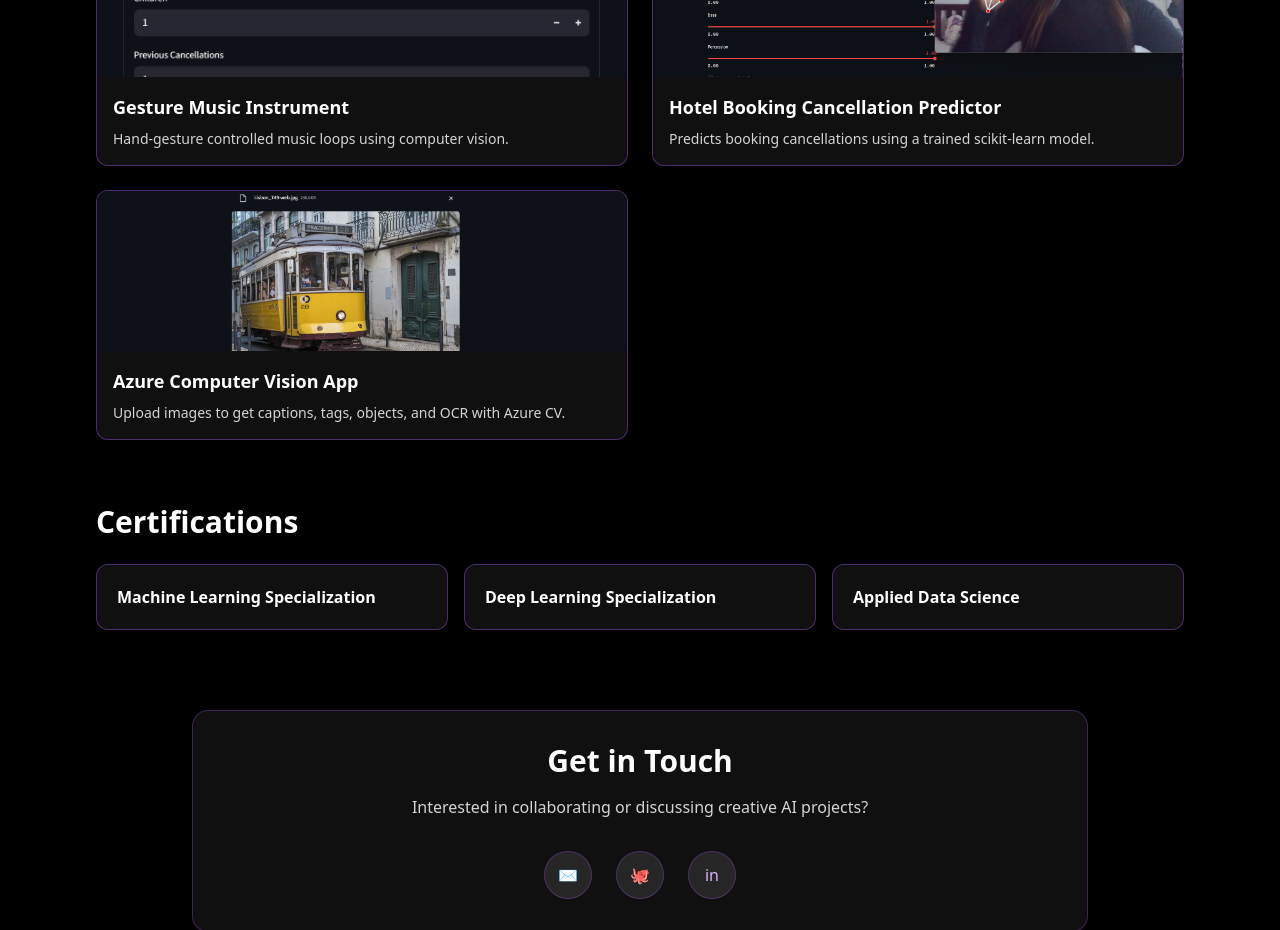
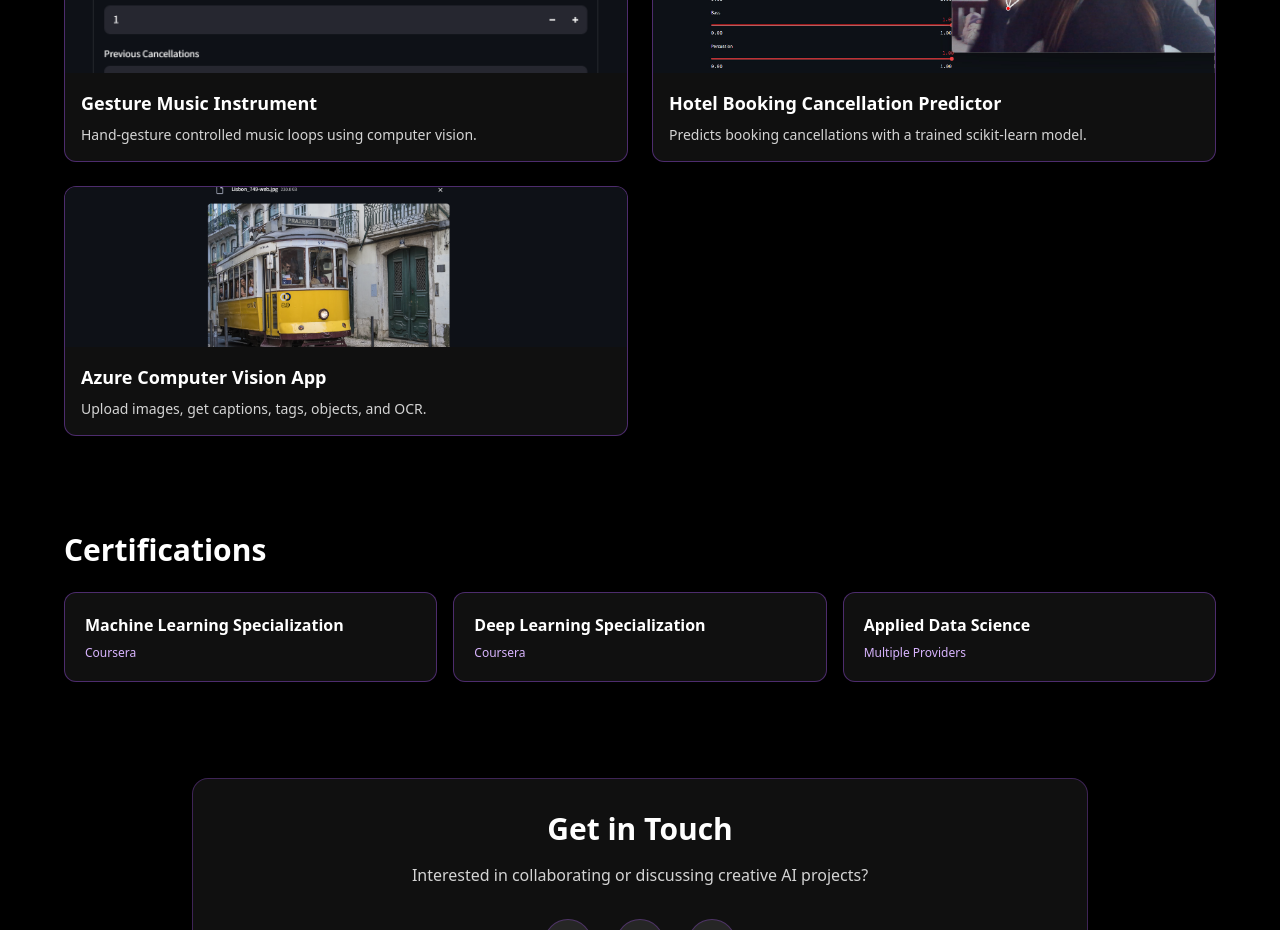
Before and after one commit to Terraspace009/aeshwarya-portfolio, a Next.js app: page / in a window 1280 px wide. Shown: the part 1700-2630 px from the top of the page. Built offline with nearby package versions, Linux system fonts and the light colour scheme.

Commit message:
Update page.tsx

```diff
--- a/app/page.tsx
+++ b/app/page.tsx
@@ -1,66 +1,64 @@
-"use client";
+'use client';
 
-import React from "react";
-import Hero from "../components/Hero";
-import About from "../components/About";
-import ProjectCard from "../components/ProjectCard";
-import CertificationCard from "../components/CertificationCard";
-import Contact from "../components/Contact";
-import ParticleBackground from "../components/ParticleBackground";
+import React from 'react';
+import Hero from '../components/Hero';
+import About from '../components/About';
+import ProjectCard from '../components/ProjectCard';
+import CertificationCard from '../components/CertificationCard';
+import Contact from '../components/Contact';
+import ParticleBackground from '../components/ParticleBackground';
 
 export default function Home() {
   return (
-    <main className="bg-black text-white min-h-screen relative">
+    <main className="relative min-h-screen">
       <ParticleBackground />
 
       <Hero />
       <About />
 
       {/* Projects */}
-      <section id="projects" className="p-8 max-w-6xl mx-auto">
+      <section id="projects" className="px-4">
+        <div className="mx-auto max-w-6xl">
           <h2 className="text-3xl font-bold mb-6">Projects</h2>
-
           <div className="grid gap-6 sm:grid-cols-2">
             <ProjectCard
               title="TERRA Cypher – Emotion Detection HUD"
-            description="A cyberpunk-inspired, real-time emotion detection interface with ASCII face rendering."
+              description="Cyberpunk-style, real‑time emotion detection with ASCII face overlay."
               image="/projects/one.png"
             />
-
             <ProjectCard
               title="ByteMe – Sarcastic Emotion Bot"
               description="A sentiment-aware chatbot that reacts with wit and dark humor."
               image="/projects/two.png"
             />
-
             <ProjectCard
               title="Gesture Music Instrument"
-            description="Hand-gesture controlled music loops using computer vision."
+              description="Hand‑gesture controlled music loops using computer vision."
               image="/projects/three.png"
             />
-
             <ProjectCard
               title="Hotel Booking Cancellation Predictor"
-            description="Predicts booking cancellations using a trained scikit‑learn model."
+              description="Predicts booking cancellations with a trained scikit‑learn model."
               image="/projects/four.png"
             />
-
             <ProjectCard
               title="Azure Computer Vision App"
-            description="Upload images to get captions, tags, objects, and OCR with Azure CV."
+              description="Upload images, get captions, tags, objects, and OCR."
               image="/projects/five.png"
             />
+          </div>
         </div>
       </section>
 
       {/* Certifications */}
-      <section id="certifications" className="p-8 max-w-6xl mx-auto">
+      <section id="certifications" className="px-4">
+        <div className="mx-auto max-w-6xl">
           <h2 className="text-3xl font-bold mb-6">Certifications</h2>
-
           <div className="grid gap-4 sm:grid-cols-3">
-          <CertificationCard title="Machine Learning Specialization" />
-          <CertificationCard title="Deep Learning Specialization" />
-          <CertificationCard title="Applied Data Science" />
+            <CertificationCard title="Machine Learning Specialization" provider="Coursera" />
+            <CertificationCard title="Deep Learning Specialization" provider="Coursera" />
+            <CertificationCard title="Applied Data Science" provider="Multiple Providers" />
+          </div>
         </div>
       </section>
 
```
Lines whose indentation alone changed are shown as unchanged.
